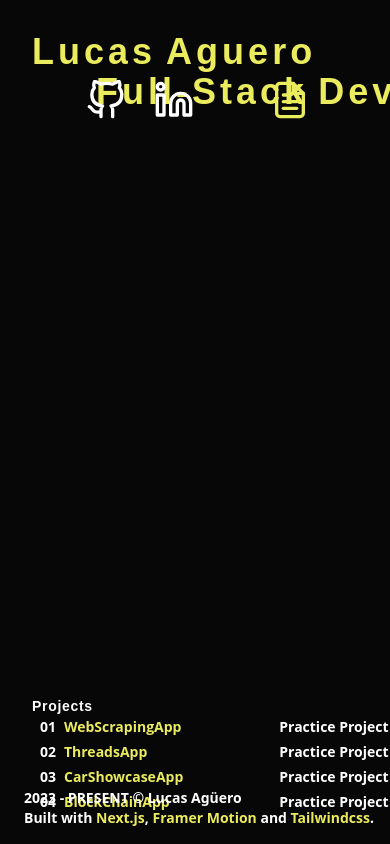
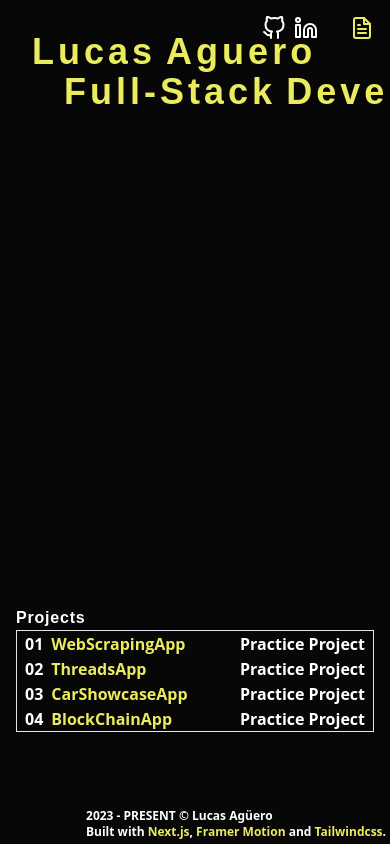
Before and after one commit to Benjahh/portfolio_v2, a Next.js app: page / in a window 390 px wide. Built offline with nearby package versions, Linux system fonts and the light colour scheme; a web font is replaced by a local one.

Commit message:
refactoring components and responsive design

```diff
--- a/app/globals.css
+++ b/app/globals.css
@@ -53,3 +53,11 @@
 .project__title {
   @apply bg-accent text-sm w-36 text-center  px-3 py-0.5 rounded-sm  text-black  font-bold;
 }
+
+.hero__section {
+  @apply text-4xl md:text-7xl font-fontfamily font-bold text-accent;
+}
+
+.social__icon {
+  @apply text-white hover:cursor-pointer md:w-10 md:h-10  h-6 w-6 hover:text-accent;
+}
--- a/app/page.jsx
+++ b/app/page.jsx
@@ -9,12 +9,12 @@ export default function Home() {
   return (
     <main className="flex min-h-screen min-w-full relative overflow-hidden bg-background">
       <Hero />
+      <SocialLinks />
+      <BottomBar />
       <ProjectStateProvider>
         <Projects />
         <ProjectCard />
       </ProjectStateProvider>
-      <SocialLinks />
-      <BottomBar />
     </main>
   );
 }
--- a/components/BottomBar.jsx
+++ b/components/BottomBar.jsx
@@ -15,12 +15,13 @@ const BottomBar = () => {
   };
 
   return (
+    <section className=" md:mr-4 md:mb-4 mr-1 mb-1 bottom-0 right-0 absolute">
       <motion.div
         initial="hidden"
         animate="visible"
         variants={variant}
         transition={{ duration: 0.5, staggerChildren: 0.025 }}
-      className="text-sm font-bold z-40  mr-4 mb-4 text-white bottom-0 right-0 absolute self-end flex flex-col"
+        className="text-xs  md:text-sm font-bold  text-white  self-end flex flex-col"
       >
         <p className="">2023 - PRESENT © Lucas Agüero</p>
         <p className="">
@@ -29,6 +30,7 @@ const BottomBar = () => {
           <span className="text-accent"> Tailwindcss</span>.
         </p>
       </motion.div>
+    </section>
   );
 };
 
--- a/components/Hero.jsx
+++ b/components/Hero.jsx
@@ -1,4 +1,5 @@
 'use client';
+
 import { motion } from 'framer-motion';
 import { HeroTextAnimation } from './HeroTextAnimation';
 import { heroText } from '@/utils/data';
@@ -14,7 +15,7 @@ const Hero = () => {
   return (
     <section className="absolute top-0 left-0 m-8 md:m-16  ">
       <motion.div initial="hidden" animate="visible" variants={container}>
-        <motion.div className="text-4xl md:text-7xl font-fontfamily font-bold text-accent">
+        <motion.div className="hero__section">
           {heroText.map(({ text, padding }) => (
             <HeroTextAnimation text={text} padding={padding} />
           ))}
--- a/components/HeroTextAnimation.jsx
+++ b/components/HeroTextAnimation.jsx
@@ -27,7 +27,7 @@ export const HeroTextAnimation = (props) => {
   });
 
   return (
-    <div className="flex flex-row  " style={{ paddingLeft: padding }}>
+    <div className="flex flex-row" style={{ paddingLeft: padding }}>
       {words.map((word, index) => {
         return (
           <div className="flex gap-1" key={index}>
@@ -47,7 +47,6 @@ export const HeroTextAnimation = (props) => {
           </div>
         );
       })}
-      {/* {} */}
     </div>
   );
 };
--- a/components/ProjectSkill.jsx
+++ b/components/ProjectSkill.jsx
@@ -3,7 +3,7 @@ import React from 'react';
 export const ProjectSkill = ({ projectSkill }) => {
   return (
     <>
-      {projectSkill.map(({ skillName }) => (
+      {projectSkill?.map(({ skillName }) => (
         <div key={skillName}>{skillName}</div>
       ))}
     </>
--- a/components/ProjectStateProvider.jsx
+++ b/components/ProjectStateProvider.jsx
@@ -15,9 +15,6 @@ export const ProjectStateProvider = ({ children }) => {
     id: false,
     state: false,
   });
-
-  console.log(showProjectHovering);
-  console.log(showProjectTapped);
 
   const toggleProjectHovering = (projectId) => {
     if (!showProjectTapped.state) {
--- a/components/ProjectType.jsx
+++ b/components/ProjectType.jsx
@@ -10,10 +10,6 @@ const ProjectType = ({ projectId, projectName, projectType }) => {
     showProjectTapped,
     showProjectHovering,
   } = useProjectState();
-
-  console.log(showProjectTapped);
-
-  console.log(showProjectHovering);
 
   const variant = {
     hidden: {
@@ -33,7 +29,7 @@ const ProjectType = ({ projectId, projectName, projectType }) => {
   return (
     <motion.div
       variants={variant}
-      className="flex hover:bg-secondAccent hover:cursor-pointer flex-row hover:brightness-125 px-2 py-[0.5px] rounded-md  justify-between gap-24"
+      className="flex hover:bg-secondAccent hover:cursor-pointer flex-row hover:brightness-125 px-2 py-[0.5px] rounded-md  justify-between gap-12 md:gap-24"
       onClick={() => {
         if (!showProjectTapped.state) {
           toggleProjectTapped(projectId);
--- a/components/Projects.jsx
+++ b/components/Projects.jsx
@@ -14,10 +14,10 @@ const Projects = () => {
   };
 
   return (
-    <section className="absolute left-0 bottom-0 text-accent m-8 md:m-16 ">
+    <section className="absolute md:left-0  w-screen md:w-auto bottom-0 text-accent px-4 mb-28   ">
       <motion.div
         whileHover={{ overflow: 'visible' }}
-        className="flex flex-col font-bold overflow-hidden text-sm pr-6 md:text-xl font-openSans"
+        className="flex flex-col font-bold overflow-hidden  md:text-xl font-openSans"
       >
         <motion.h1
           initial={{ opacity: 0 }}
@@ -29,7 +29,7 @@ const Projects = () => {
         </motion.h1>
         <motion.div
           initial="hidden"
-          className="flex-col gap-1 flex"
+          className="flex-col  gap-1 border"
           animate="visible"
           variants={variants}
         >
--- a/components/SocialLinks.jsx
+++ b/components/SocialLinks.jsx
@@ -15,7 +15,6 @@ const SocialLinks = () => {
       },
     },
   };
-
   const childrenVariant = {
     hidden: {
       x: '200%',
@@ -27,34 +26,32 @@ const SocialLinks = () => {
     },
   };
   return (
+    <section className="absolute right-0 mt-4 mr-4 md:mr-20 w-56 top-0 md:mt-20 ">
       <motion.div
         initial="hidden"
         animate="visible"
         variants={variant}
-      className=" absolute right-0 mr-20 mt-20 flex w-56 top-0 h-20 justify-between "
+        className="  flex flex-row justify-end  gap-2 "
       >
         <motion.a variants={childrenVariant} href="https://github.com/Benjahh">
-        <FiGithub
-          className="text-white hover:cursor-pointer hover:text-accent"
-          size="40"
-        />
+          <FiGithub className="social__icon" />
         </motion.a>
         <motion.a
           variants={childrenVariant}
           href="https://www.linkedin.com/in/lucas-agüero-264950251/"
         >
-        <FiLinkedin
-          className="text-white hover:cursor-pointer hover:text-accent"
-          size="40"
-        />
+          <FiLinkedin className="social__icon" />
         </motion.a>
-      <motion.a href="/" download variants={childrenVariant} className="ml-12 ">
-        <FiFileText
-          className="text-accent hover:cursor-pointer  hover:text-white"
-          size="40"
-        />
+        <motion.a
+          href="/"
+          download
+          variants={childrenVariant}
+          className=" ml-6 md:ml-12 "
+        >
+          <FiFileText className="text-accent hover:cursor-pointer h-6 w-6 md:w-10  md:h-10  hover:text-white" />
         </motion.a>
       </motion.div>
+    </section>
   );
 };
 
--- a/utils/data.js
+++ b/utils/data.js
@@ -5,7 +5,7 @@ export const heroText = [
   },
   {
     text: 'Full-Stack Developer',
-    padding: '4rem',
+    padding: '2rem',
   },
 ];
 export const projects = [
```
Lines whose indentation alone changed are shown as unchanged.
